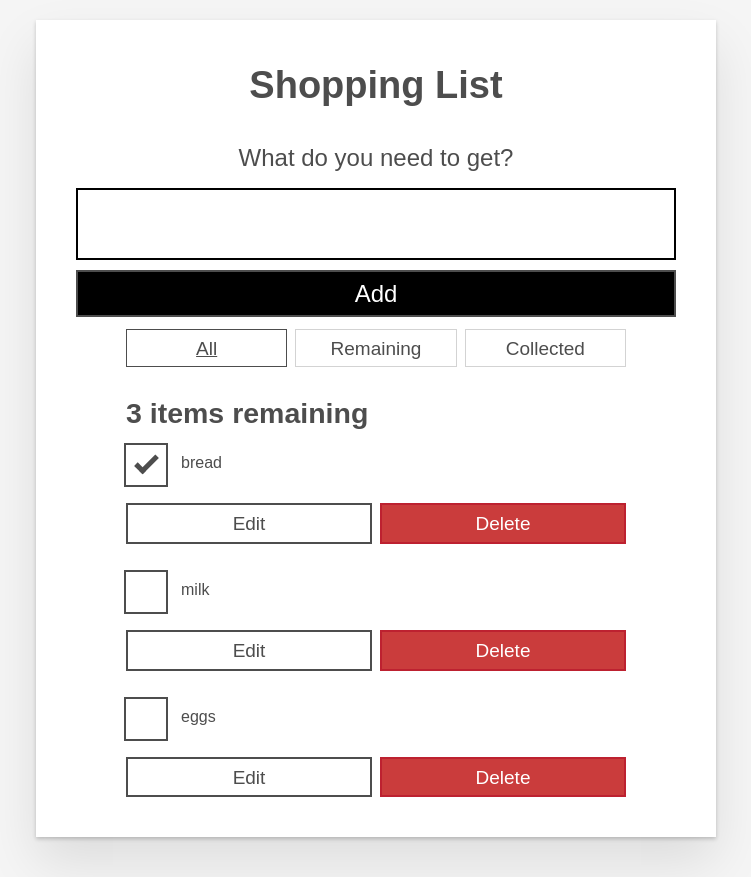
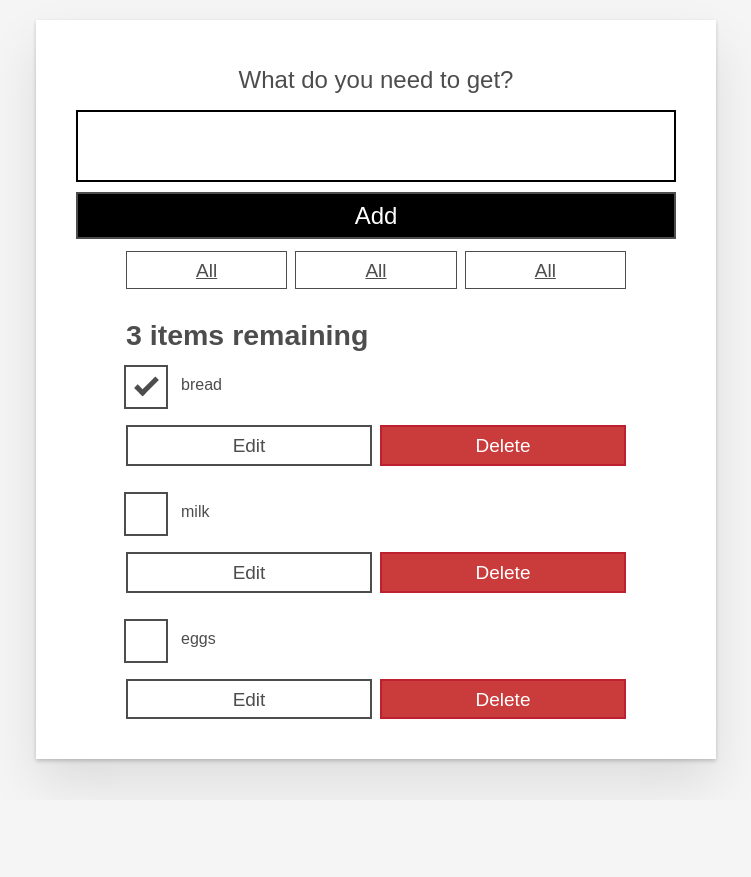
Before and after one commit to scottietex/Shopping_List, a React (Create React App) app: page / in a window 1280 px wide. Shown: the whole page, without its empty margins (264-1015 px from the left). After the commit the page ends 800 px from the top, so only its background shows below. Built offline with nearby package versions, Linux system fonts and the light colour scheme.

Commit message:
form event handler added

```diff
--- a/src/App.js
+++ b/src/App.js
@@ -1,3 +1,6 @@
+import React from "react";
+import Form from "./components/Form";
+import FilterButton from "./components/FilterButton";
 import Shop from "./components/Shop";
 
 function App(props) {
@@ -12,48 +15,17 @@ function App(props) {
 
   return (
     <div className="shopapp stack-large">
-      <h1>Shopping List</h1>
-      <form>
-        <h2 className="label-wrapper">
-          <label htmlFor="new-shop-input" className="label__lg">
-            What do you need to get?
-          </label>
-        </h2>
-        <input
-          type="text"
-          id="new-shop-input"
-          className="input input__lg"
-          name="text"
-          autoComplete="off"
-        />
-        <button type="submit" className="btn btn__primary btn__lg">
-          Add
-        </button>
-      </form>
+      <Form />
       <div className="filters btn-group stack-exception">
-        <button type="button" className="btn toggle-btn" aria-pressed="true">
-          <span className="visually-hidden">Show </span>
-          <span>all</span>
-          <span className="visually-hidden"> items</span>
-        </button>
-        <button type="button" className="btn toggle-btn" aria-pressed="false">
-          <span className="visually-hidden">Show </span>
-          <span>remaining</span>
-          <span className="visually-hidden"> items</span>
-        </button>
-        <button type="button" className="btn toggle-btn" aria-pressed="false">
-          <span className="visually-hidden">Show </span>
-          <span>collected</span>
-          <span className="visually-hidden"> items</span>
-        </button>
+        <FilterButton />
+        <FilterButton />
+        <FilterButton />
       </div>
-      <h2 id="list-heading">
-        3 items remaining
-      </h2>
+      <h2 id="list-heading">3 items remaining</h2>
       <ul
-      role="list"
-      className="shopping-list stack-large stack-exception"
-      aria-labelledby="list-heading"
+        role="list"
+        className="shop-list stack-large stack-exception"
+        aria-labelledby="list-heading"
       >
         {itemList}
       </ul>
--- a/src/components/Form.js
+++ b/src/components/Form.js
@@ -1,8 +1,13 @@
 import React from "react";
 
 function Form(props) {
+    function handleSubmit(e) {
+        e.preventDefault();
+        alert('Item Added!');
+      }
+
     return (
-      <form>
+      <form onSubmit={handleSubmit}>
         <h2 className="label-wrapper">
           <label htmlFor="new-shop-input" className="label__lg">
             What do you need to get?
```
Also changed, not shown: 1 other file (tests, documents, lock files or other folders).
